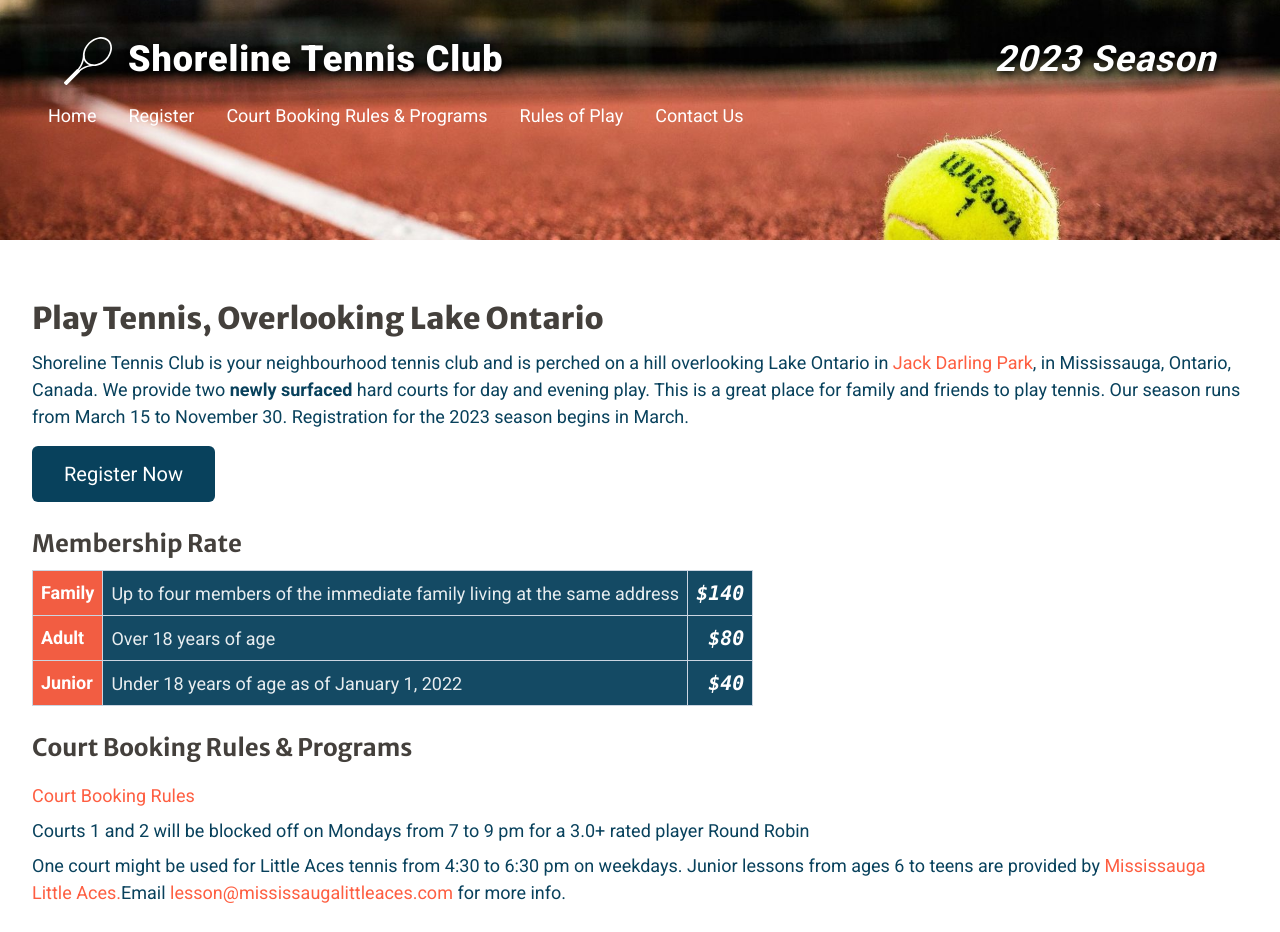
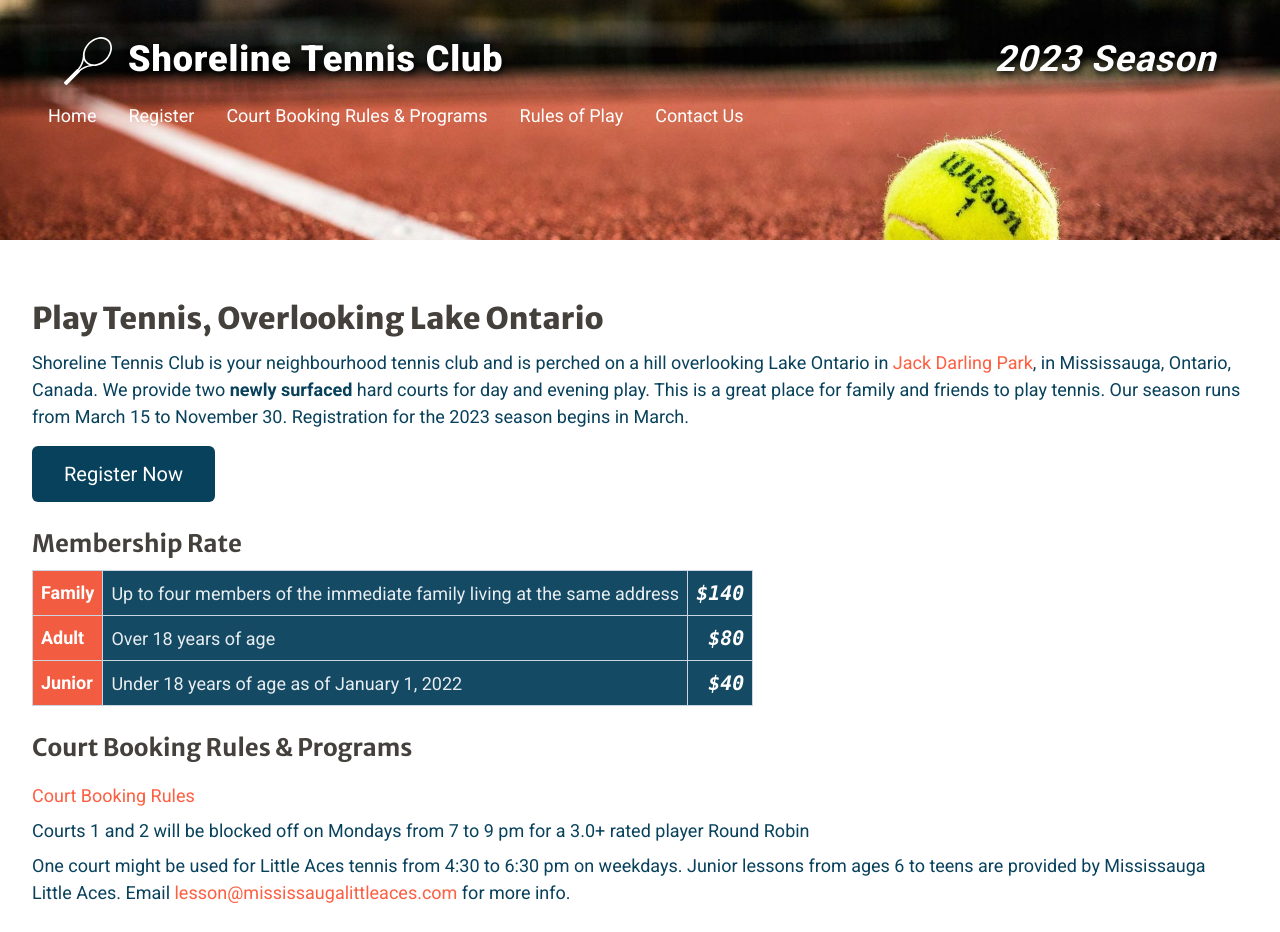
Before and after one commit to jpaas/www.shorelinetennisclub.com, a Next.js app: page / in a window 1280 px wide. Shown: the top 932 px of the page. Built offline with nearby package versions, Linux system fonts and the light colour scheme.

Commit message:
Update page.tsx

```diff
--- a/src/app/page.tsx
+++ b/src/app/page.tsx
@@ -102,10 +102,7 @@ export default function Home() {
           <p>Courts 1 and 2 will be blocked off on Mondays from 7 to 9 pm for a 3.0+ rated player Round Robin</p>
           <p className="pt-2">
             One court might be used for Little Aces tennis from 4:30 to 6:30 pm on weekdays. Junior lessons from ages 6
-            to teens are provided by&nbsp;
-            <Link href="https://mississaugalittleaces.com/" rel="noreferrer" target="_blank">
-            Mississauga Little Aces.
-              </Link>
+            to teens are provided by Mississauga Little Aces.
               Email{" "}
             <Link href="mailto:lesson@mississaugalittleaces.com">lesson@mississaugalittleaces.com</Link> for more info.
           </p>
```
